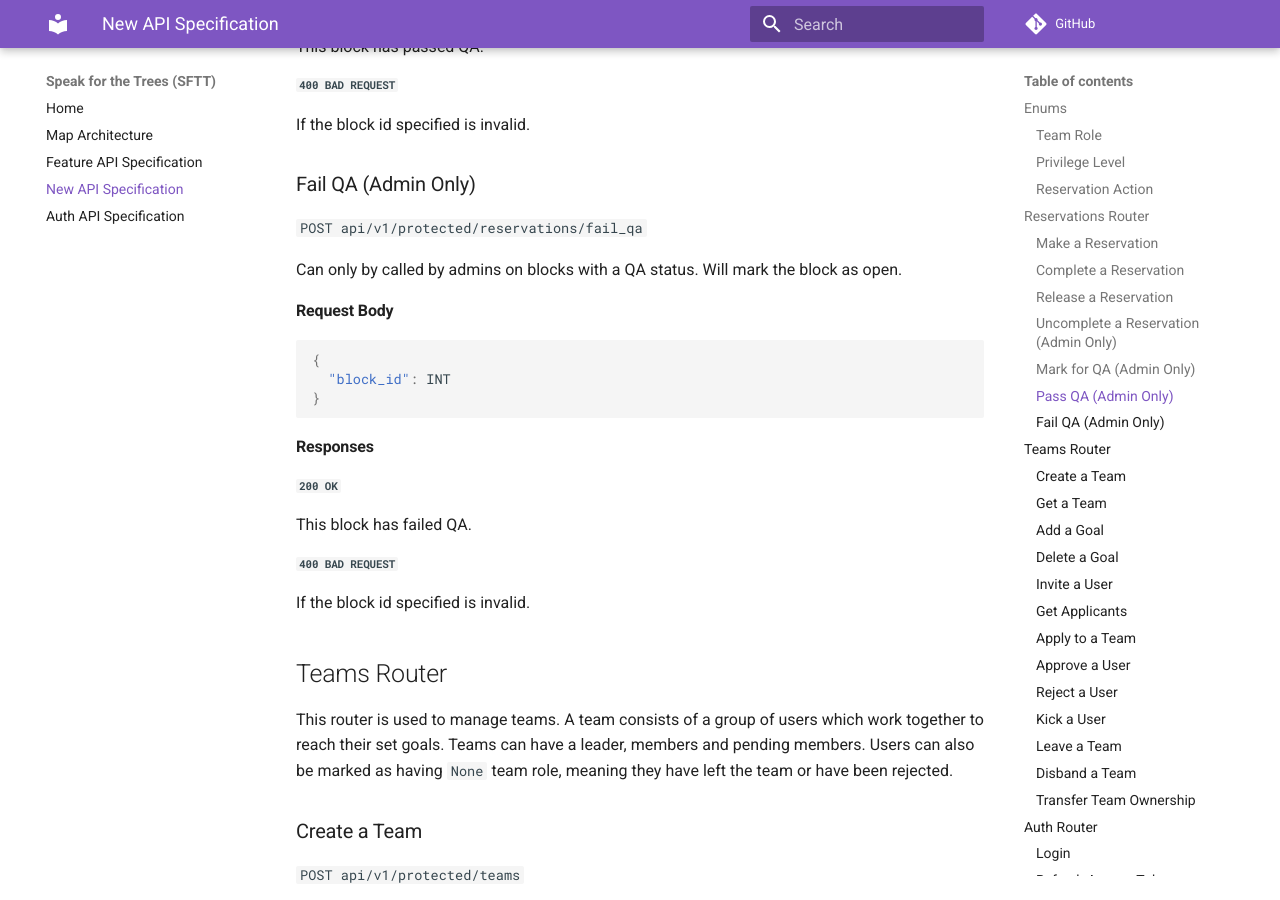
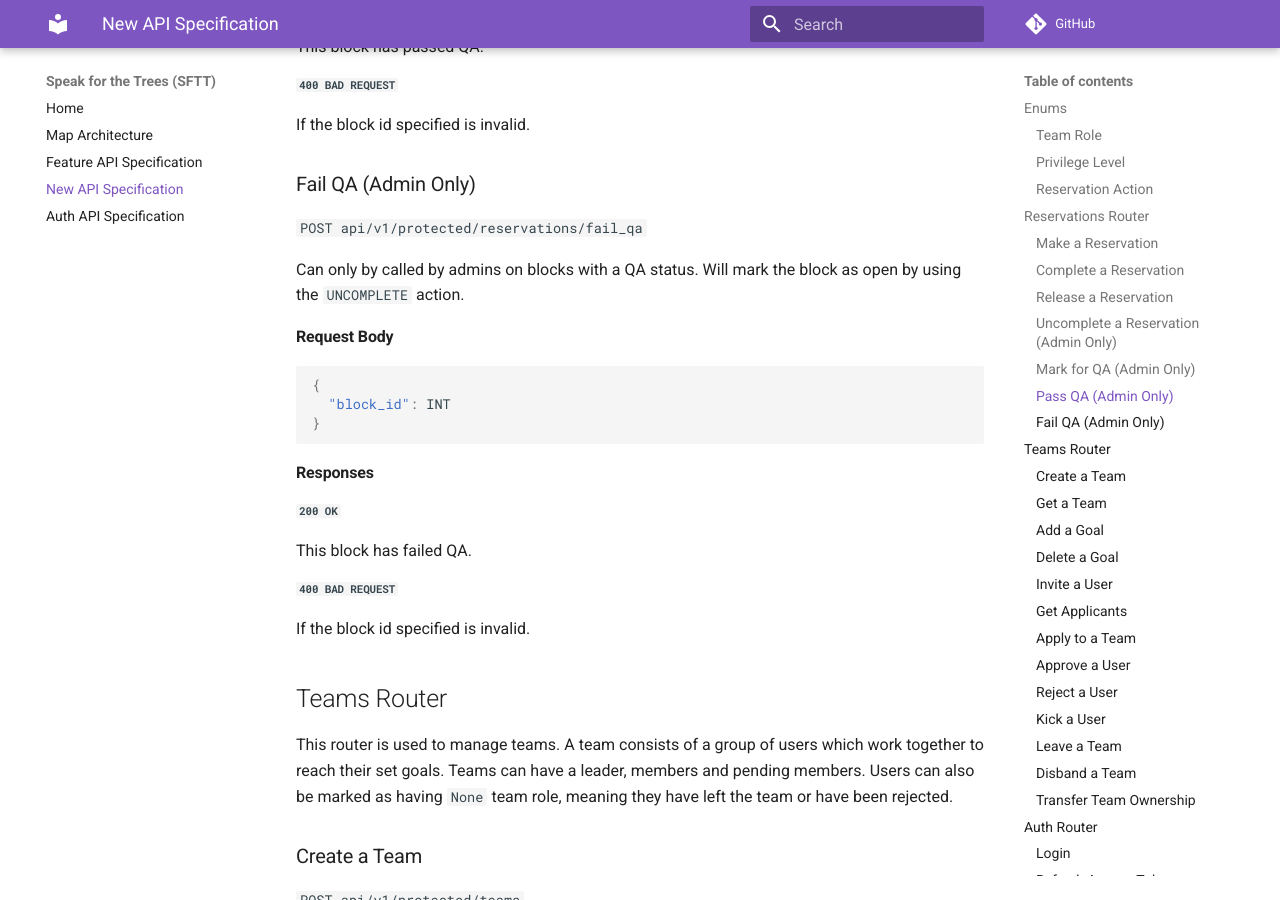
Before and after one commit to Code-4-Community/c4c-dev-docs, an MkDocs documentation site: the page built from docs/sftt/sftt-api-spec-new.md, in a window 1280 px wide and 900 px high, scrolled down 5303 px. Built offline with MkDocs 1.6.1 and Material for MkDocs 9.7.7, drawn with Linux system fonts in a browser that asks for light colours; comment, search, counter and statistics services are not loaded.

Commit message:
Additional clarification

```diff
--- a/docs/sftt/sftt-api-spec-new.md
+++ b/docs/sftt/sftt-api-spec-new.md
@@ -187,7 +187,7 @@ If the block id specified is invalid.
 
 `POST api/v1/protected/reservations/fail_qa`
 
-Can only by called by admins on blocks with a QA status. Will mark the block as open.
+Can only by called by admins on blocks with a QA status. Will mark the block as open by using the `UNCOMPLETE` action.
 
 #### Request Body
 
```
